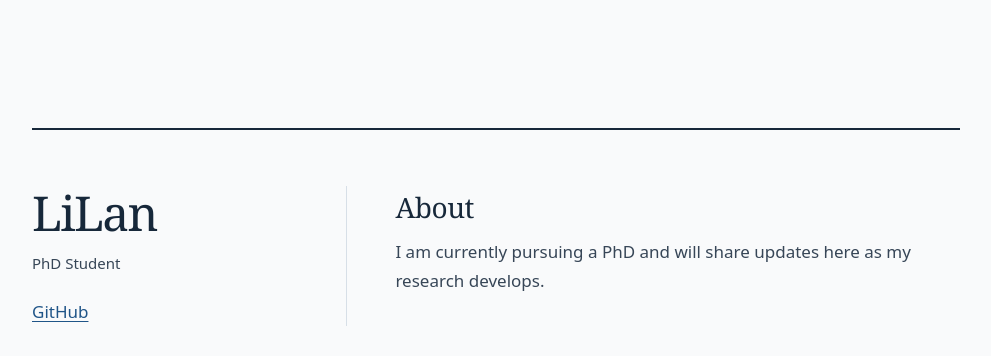
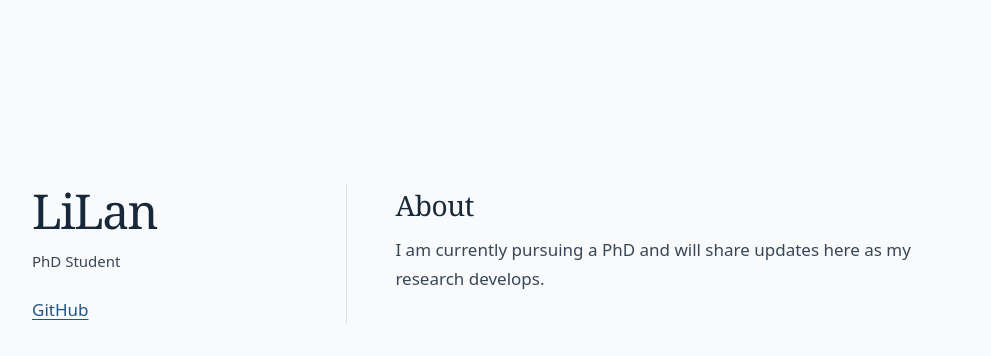
Before and after one commit to clearwho/clearwho.github.io, a plain HTML site: page index.html in a window 1280 px wide. Shown: the whole page, without its empty margins (144-1135 px from the left). Drawn offline with Linux system fonts and the light colour scheme.

Commit message:
Remove the homepage top border

```diff
--- a/index.html
+++ b/index.html
@@ -31,7 +31,6 @@
       width: min(calc(100% - 3rem), 58rem);
       margin: clamp(3.5rem, 11vw, 8rem) auto 4rem;
       padding-top: clamp(2rem, 5vw, 3.5rem);
-      border-top: 2px solid var(--heading);
       display: grid;
       grid-template-columns: minmax(10rem, 1fr) minmax(0, 2.45fr);
       gap: clamp(2rem, 6vw, 4rem);
```
